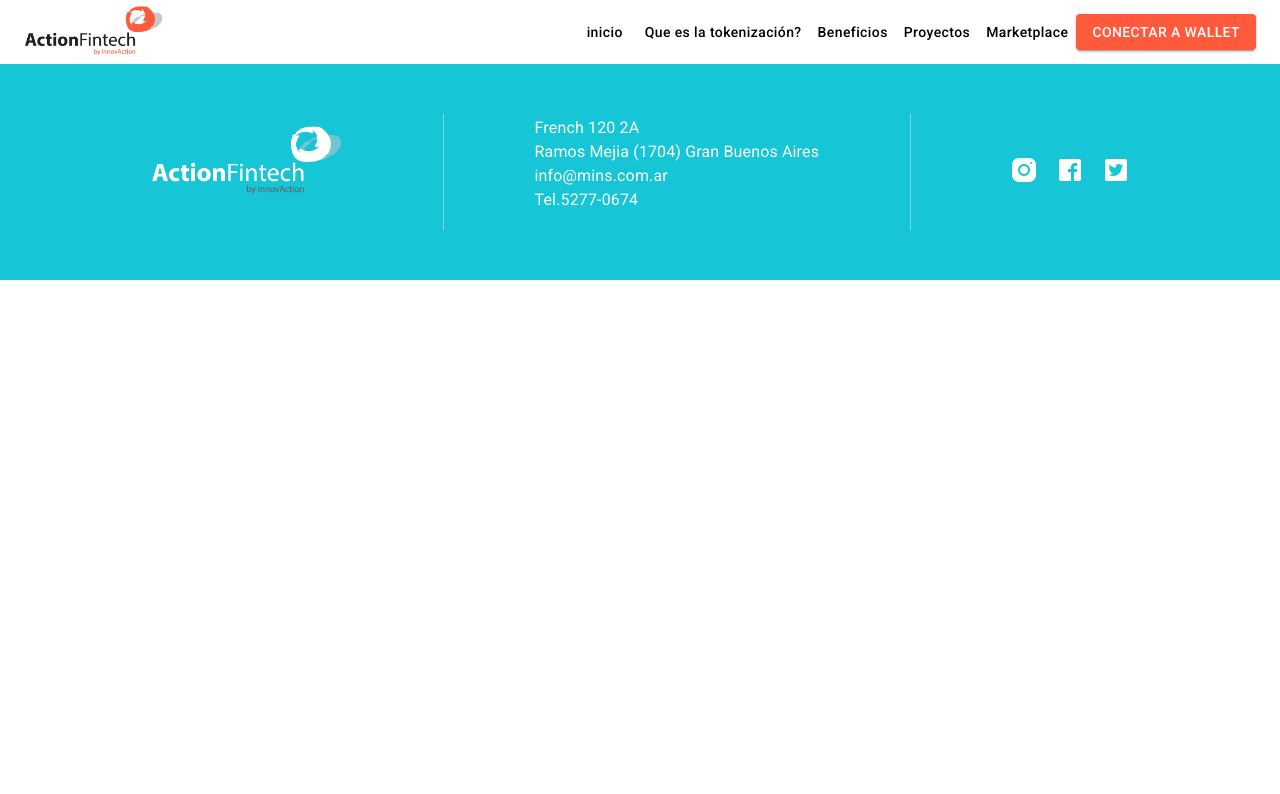
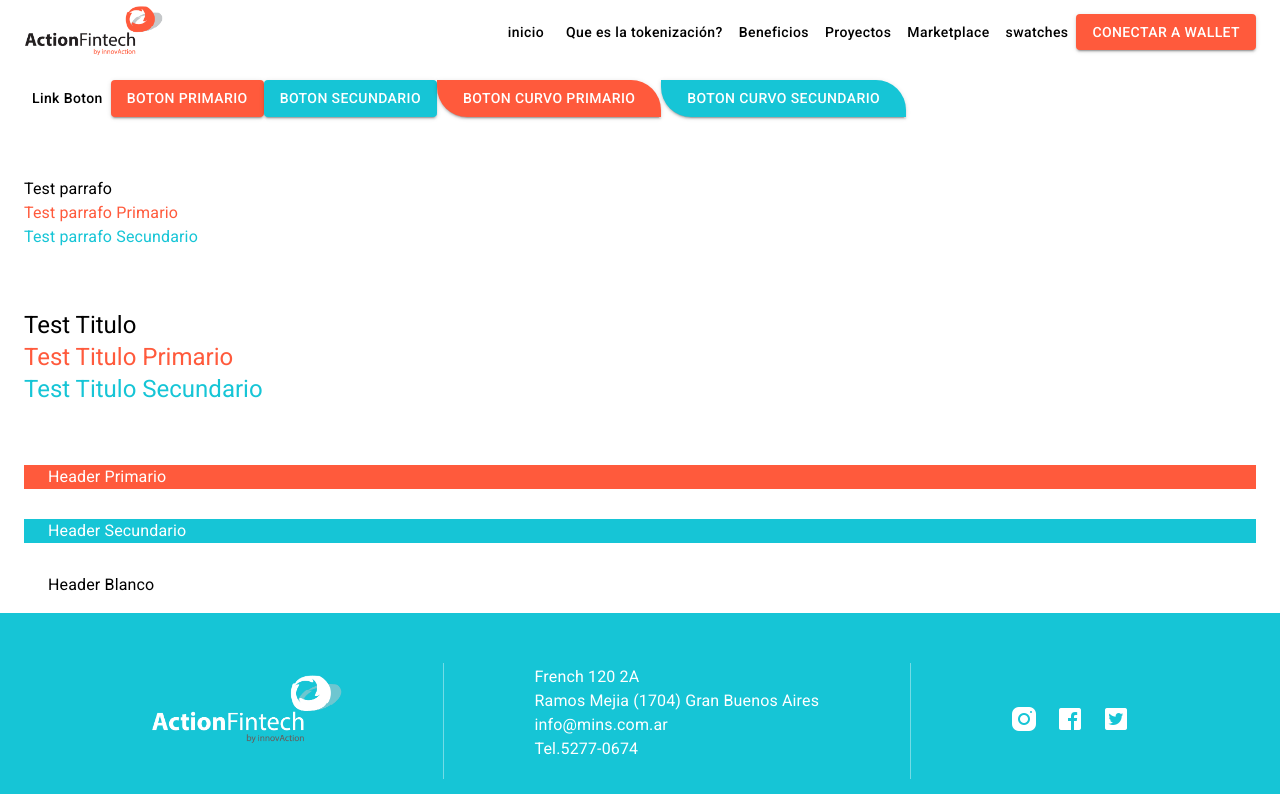
Before and after one commit to HoracioGutierrez/tokenizacion, a React (Create React App) app: page /swatches in a window 1280 px wide. Shown: the top 794 px of the page. Built offline with nearby package versions, Linux system fonts and the light colour scheme.

Commit message:
Start component's swatches page for framework developing

```diff
--- a/src/estilos.scss
+++ b/src/estilos.scss
@@ -13,6 +13,11 @@ html , body , #root {
     flex-direction: column;
 }
 
+#root > main {
+    flex-grow: 1;
+    padding-top: 1rem;
+    padding-bottom: 1rem;
+}
 
 
 #layout-header {
@@ -456,3 +461,25 @@ html , body , #root {
         }
     }
 }
+
+
+
+.link-button {
+    text-transform: unset!important;
+    &:hover {
+        background-color: unset!important;
+    }
+}
+
+.curved {
+    border-radius: 0 30px 0 30px!important;
+    padding: 6px 26px!important;
+}
+
+.noShadowHeader {
+    box-shadow: none!important;
+}
+
+.spacing {
+    height: 30px;
+}
--- /dev/null
+++ b/src/pages/Swatches.js
@@ -0,0 +1,47 @@
+import { AppBar, Button, Container, Divider, Typography } from "@mui/material"
+import { Link } from "react-router-dom"
+
+const Swatches = () => {
+    return (
+        <div>
+            <Button className='link-button' color='inherit' disableRipple disableElevation to="/test-link" component={Link}>
+                Link Boton
+            </Button>
+            <Button variant='contained'>Boton primario</Button>
+            <Button variant='contained' color="secondary">Boton secundario</Button>
+            <Button variant='contained' className="curved">Boton curvo primario</Button>
+            <Button variant='contained' color="secondary" className="curved">Boton curvo secundario</Button>
+            <div className="spacing"/>
+            <div className="spacing"/>
+            <Typography>Test parrafo</Typography>
+            <Typography color="primary">Test parrafo Primario</Typography>
+            <Typography color="secondary">Test parrafo Secundario</Typography>
+            <div className="spacing"/>
+            <div className="spacing"/>
+            <Typography variant="h5">Test Titulo</Typography>
+            <Typography variant="h5" color="primary">Test Titulo Primario</Typography>
+            <Typography variant="h5" color="secondary">Test Titulo Secundario</Typography>
+            <div className="spacing"/>
+            <div className="spacing"/>
+            <AppBar position="relative" className="noShadowHeader">
+                <Container maxWidth>
+                    <Typography>Header Primario</Typography>
+                </Container>
+            </AppBar>
+            <div className="spacing"/>
+            <AppBar position="relative" color="secondary" className="noShadowHeader">
+                <Container maxWidth>
+                    <Typography>Header Secundario</Typography>
+                </Container>
+            </AppBar>
+            <div className="spacing"/>
+            <AppBar position="relative" color='transparent' className="noShadowHeader">
+                <Container maxWidth>
+                    <Typography>Header Blanco</Typography>
+                </Container>
+            </AppBar>
+        </div>
+    )
+}
+
+export default Swatches
--- a/src/redux/reducers/LayoutReducer.js
+++ b/src/redux/reducers/LayoutReducer.js
@@ -33,6 +33,12 @@ const initialState = {
             text : "Marketplace",
             to : "/marketplace",
             public : true
+        },
+        {
+            id : 6,
+            text : "swatches",
+            to : "/swatches",
+            public : true
         }
     ]
 }
--- a/src/routes.js
+++ b/src/routes.js
@@ -1,4 +1,5 @@
 import Landing from "./pages/Landing"
+import Swatches from "./pages/Swatches"
 
 const routes = [
     {
@@ -8,6 +9,14 @@ const routes = [
         exact : true,
         Element : Landing,
         private : false
+    },
+    {
+        id : 2,
+        htmlId : "swatches",
+        path : "/swatches",
+        exact : true,
+        Element : () => <Swatches />,
+        private : false
     }
 ]
 
```
